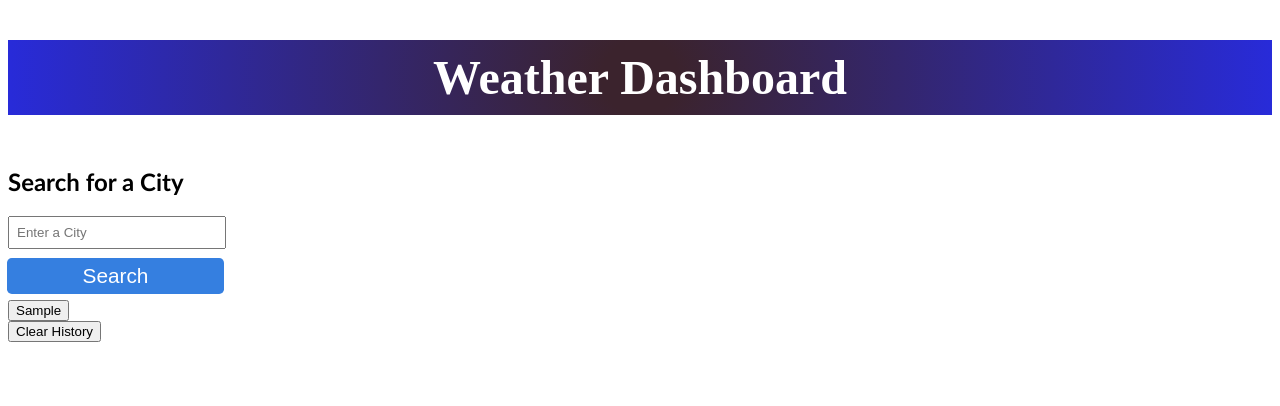
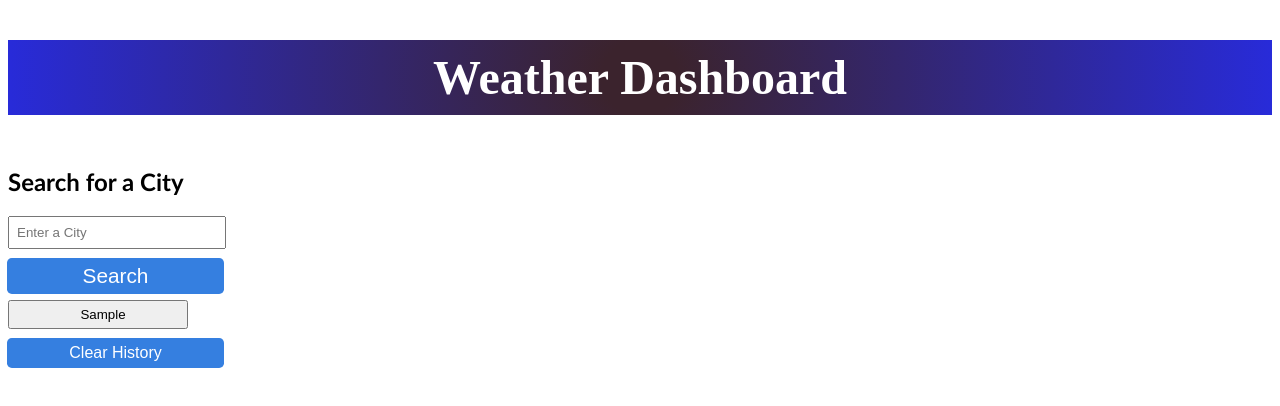
Before and after one commit to hienm9/WeatherDashboard, a plain HTML site: page index.html in a window 1280 px wide. Both pictures are taken after typing "Sample" into the empty fields and a click on the button "Search". Drawn offline with nearby package versions, Linux system fonts and the light colour scheme; no server answers.

Commit message:
updated the search history to list and added style

```diff
--- a/assets/css/style.css
+++ b/assets/css/style.css
@@ -95,6 +95,29 @@
 
 }
 
+button.history-list {
+  display: list-item;
+  min-width: 180px;
+  margin: 5px 0 5px 0;
+  padding: 5px 0 5px 10px;  /* top | right | bottom | left */
+
+}
+
+button.btnClear {
+  min-width: 100px;
+  font-size: 1rem;
+  text-decoration:none;
+  padding: 6px 5px;
+  width: 217px;
+  margin: 5px 0;
+  border-radius: var(--border-radius);
+  color: var(--white);
+  border: none;
+  outline: none;
+  background-color: var(--secondary);
+  transform: translate(-1px, -1px);
+  cursor: pointer;
+}
 /* .row {
   display: flex;
   flex-direction: row;
```
Also changed, not shown: assets/js/script.js (+12 -0 lines), index.html (+0 -1 lines).
